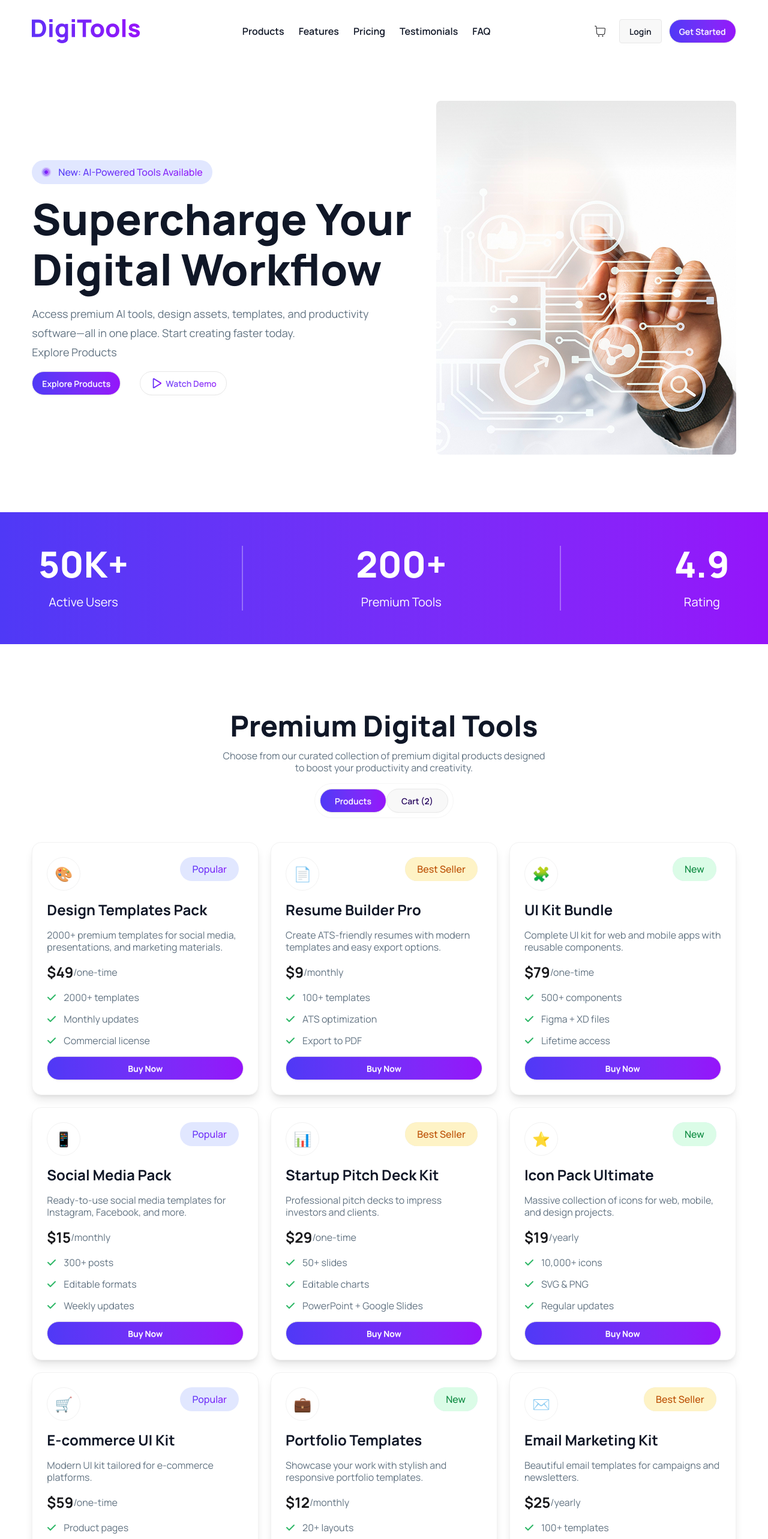
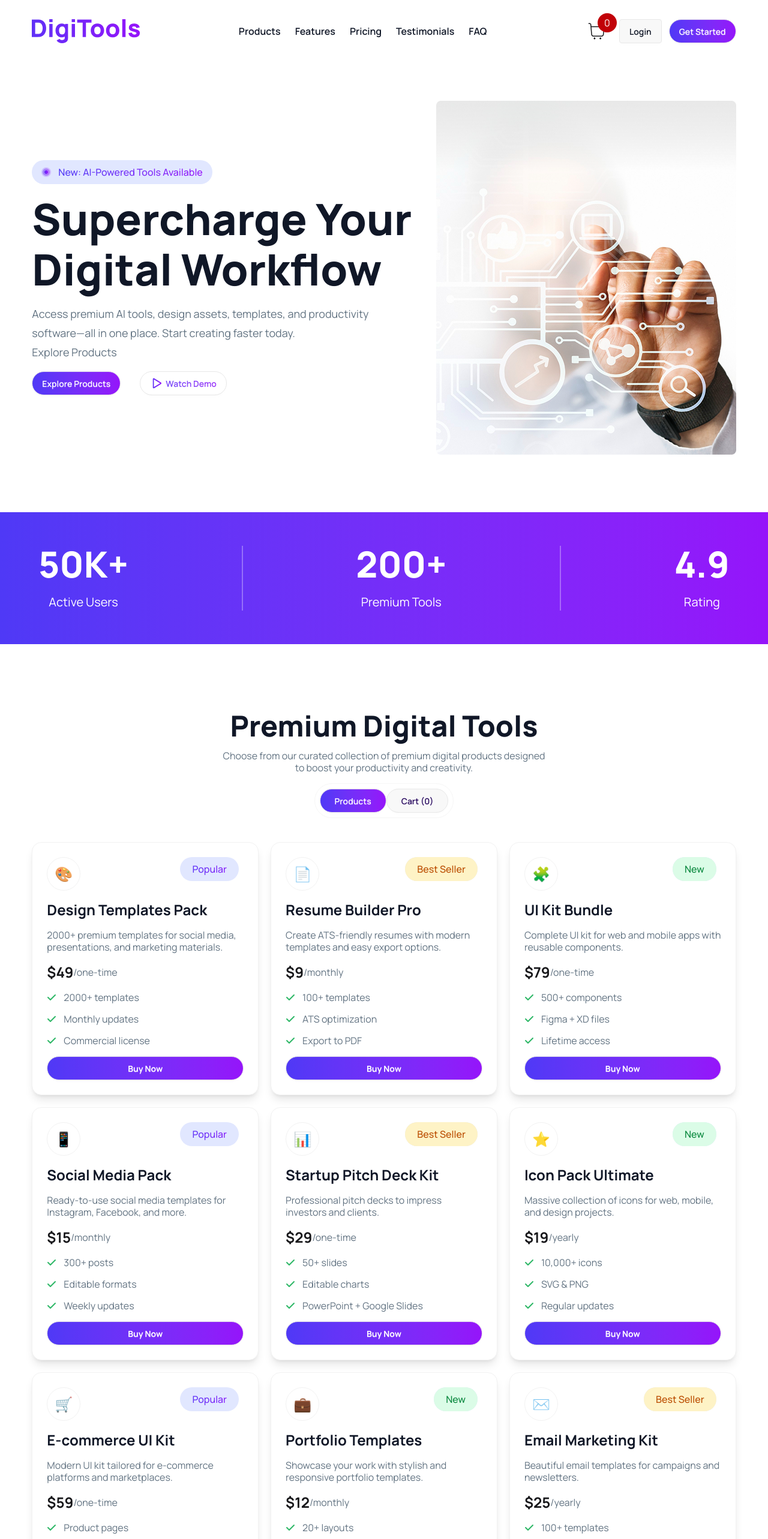
Before and after one commit to tfshorifulislam/digital-tools, a React (Vite) app: page / in a window 1280 px wide. Shown: the top 2566 px of the page at 60% size. Built offline with nearby package versions, Linux system fonts and the light colour scheme.

Commit message:
card btn dynamicly changed and  some issue fixed

```diff
--- a/public/data.json
+++ b/public/data.json
@@ -68,7 +68,7 @@
   {
     "id": 7,
     "name": "E-commerce UI Kit",
-    "description": "Modern UI kit tailored for e-commerce platforms.",
+    "description": "Modern UI kit tailored for e-commerce platforms and marketplaces.",
     "price": 59,
     "period": "one-time",
     "tag": "Popular",
--- a/src/App.jsx
+++ b/src/App.jsx
@@ -19,20 +19,20 @@ const subscriptionData = promiseJsonData()
 function App() {
 
   const [mainSectionBtnToggle, setMainSectionBtnToggle] = useState('Products')
-  console.log(mainSectionBtnToggle)
+  // console.log(mainSectionBtnToggle)
   const [selectedCards, setSelectedCards]= useState([])
-  console.log(selectedCards)
+  // console.log(selectedCards)
   return (
     <div className='max-w-480 mx-auto'>
-      <NavBar />
+      <NavBar selectedCards={selectedCards} setMainSectionBtnToggle={setMainSectionBtnToggle} />
       <Banner />
       <Stats />
-      <MainSectionHeadingAndToggleBtn mainSectionBtnToggle={mainSectionBtnToggle} setMainSectionBtnToggle ={setMainSectionBtnToggle} />
+      <MainSectionHeadingAndToggleBtn mainSectionBtnToggle={mainSectionBtnToggle} setMainSectionBtnToggle ={setMainSectionBtnToggle} selectedCards={selectedCards}/>
       {
         mainSectionBtnToggle === 'Products' && <MainSection subscriptionData={subscriptionData} selectedCards ={selectedCards} setSelectedCards ={setSelectedCards}  />
       }
       {
-        mainSectionBtnToggle === 'Cart' && <CartSection selectedCards={selectedCards} />
+        mainSectionBtnToggle === 'Cart' && <CartSection selectedCards={selectedCards} setMainSectionBtnToggle={setMainSectionBtnToggle} />
       }
     </div>
   )
--- a/src/Components/MainSection/MainSubscriptionData/MainSubscriptionData.jsx
+++ b/src/Components/MainSection/MainSubscriptionData/MainSubscriptionData.jsx
@@ -1,74 +1,14 @@
-import React, { use } from 'react';
-import { FaCheck } from "react-icons/fa6";
+import React, { use, useState } from 'react';
+import OnlyCardMap from './OnlyCardMap/OnlyCardMap';
 
-const MainSubscriptionData = ({ subscriptionData, selectedCards, setSelectedCards}) => {
+const MainSubscriptionData = ({ subscriptionData, selectedCards, setSelectedCards }) => {
     const allCards = use(subscriptionData)
 
-    const handleCardBuyBtn = (card)=>{
-        setSelectedCards([...selectedCards,card])
-    }
     return (
         <div>
             <div className='grid grid-cols-1 md:grid-cols-2 lg:grid-cols-3 2xl:grid-cols-4 w-11/12 mx-auto gap-5'>
                 {
-                    allCards.map(card => <div key={card.id}>
-
-                        <div className="bg-white border border-[#F2F2F2] shadow-lg p-6 rounded-2xl">
-
-                            {/* card badge */}
-                            <div className='relative'>
-                                <div className='bg-[#E1E7FF] rounded-full w-fit absolute right-2'>
-                                    <div className={` font-medium py-2 px-5 rounded-full
-                                            ${card.tagType === 'popular' ?
-                                            'bg-linear-to-r from-[#4F39F6] to-[#9514FA] bg-clip-text text-transparent '
-                                            : card.tagType === 'new'
-                                                ? 'text-[#0A883E] bg-[#DBFCE7] '
-                                                : card.tagType === 'best-seller'
-                                                    ? 'text-[#BB4D00] bg-[#FEF3C6]'
-                                                    : ''}`}>
-
-                                        {card.tag}
-                                    </div>
-                                </div>
-                            </div>
-                            {/* card img */}
-                            <div
-                                className='bg-white rounded-full border border-[#F2F2F2] w-14 h-14 p-3 flex justify-center items-center mb-4'>
-                                <span className='text-2xl'>{card.icon}</span>
-                            </div>
-
-                            {/* card details  */}
-                            <div>
-                                <h1
-                                    className='text-[#101727] font-bold text-xl md:text-2xl mb-4'>
-                                    {card.name}
-                                </h1>
-                                <p
-                                    className='text-[#627382] leading-5 mb-4'>
-                                    {card.description}
-                                </p>
-                                <div className='flex items-center'>
-                                    <span className='font-bold text-xl md:text-2xl'>${card.price}</span>
-                                    <span className='text-[#627382]'>/{card.period}</span>
-                                </div>
-                                <div>
-                                    <ul >
-                                        {
-                                            card.features.map((feature, i) =>
-                                                <li key={i} className='flex items-center gap-3 text-[#627382] leading-5 my-4 font-me'>
-                                                    <FaCheck className='text-[#30B868]' /> {feature}
-                                                </li>)
-                                        }
-                                    </ul>
-                                </div>
-                                <button
-                                    onClick={()=>handleCardBuyBtn(card)}
-                                    className='btn py-4 w-full rounded-full bg-linear-to-r from-[#4F39F6] to-[#9514FA] font-bold text-white'>Buy Now
-                                </button>
-                            </div>
-                        </div>
-
-                    </div>)
+                    allCards.map(card => <OnlyCardMap card={card} selectedCards={selectedCards} setSelectedCards={setSelectedCards} />)
                 }
             </div>
         </div>
--- /dev/null
+++ b/src/Components/MainSection/MainSubscriptionData/OnlyCardMap/OnlyCardMap.jsx
@@ -0,0 +1,70 @@
+import React, { useState } from 'react';
+import { FaCheck } from "react-icons/fa6";
+
+const OnlyCardMap = ({ card, selectedCards, setSelectedCards }) => {
+    const [clickedBtn, setClickedBtn] = useState(false)
+    const handleCardBuyBtn = () => {
+        setSelectedCards([...selectedCards, card])
+        setClickedBtn(true)
+    }
+    return (
+        <div>
+            <div className="bg-white border border-[#F2F2F2] shadow-lg p-6 rounded-2xl">
+
+                {/* card badge */}
+                <div className='relative'>
+                    <div className='bg-[#E1E7FF] rounded-full w-fit absolute right-2'>
+                        <div className={` font-medium py-2 px-5 rounded-full
+                                            ${card.tagType === 'popular' ?
+                                'bg-linear-to-r from-[#4F39F6] to-[#9514FA] bg-clip-text text-transparent '
+                                : card.tagType === 'new'
+                                    ? 'text-[#0A883E] bg-[#DBFCE7] '
+                                    : card.tagType === 'best-seller'
+                                        ? 'text-[#BB4D00] bg-[#FEF3C6]'
+                                        : ''}`}>
+
+                            {card.tag}
+                        </div>
+                    </div>
+                </div>
+                {/* card img */}
+                <div
+                    className='bg-white rounded-full border border-[#F2F2F2] w-14 h-14 p-3 flex justify-center items-center mb-4'>
+                    <span className='text-2xl'>{card.icon}</span>
+                </div>
+
+                {/* card details  */}
+                <div>
+                    <h1
+                        className='text-[#101727] font-bold text-xl md:text-2xl mb-4'>
+                        {card.name}
+                    </h1>
+                    <p
+                        className='text-[#627382] leading-5 mb-4'>
+                        {card.description}
+                    </p>
+                    <div className='flex items-center'>
+                        <span className='font-bold text-xl md:text-2xl'>${card.price}</span>
+                        <span className='text-[#627382]'>/{card.period}</span>
+                    </div>
+                    <div>
+                        <ul >
+                            {
+                                card.features.map((feature, i) =>
+                                    <li key={i} className='flex items-center gap-3 text-[#627382] leading-5 my-4 font-me'>
+                                        <FaCheck className='text-[#30B868]' /> {feature}
+                                    </li>)
+                            }
+                        </ul>
+                    </div>
+                    <button
+                        onClick={() => handleCardBuyBtn()}
+                        className={`btn py-4 w-full rounded-full  font-bold text-white ${clickedBtn ? 'bg-[#4f39f6]' : 'bg-linear-to-r from-[#4F39F6] to-[#9514FA]'}`}>{clickedBtn === true ? 'Added to Cart' : 'Buy Now'}
+                    </button>
+                </div>
+            </div>
+        </div>
+    );
+};
+
+export default OnlyCardMap;
--- a/src/Components/MainSectionHeadingAndToggleBtn/MainSectionHeadingAndToggleBtn.jsx
+++ b/src/Components/MainSectionHeadingAndToggleBtn/MainSectionHeadingAndToggleBtn.jsx
@@ -1,6 +1,6 @@
 import React from 'react';
 
-const MainSectionHeadingAndToggleBtn = ({mainSectionBtnToggle, setMainSectionBtnToggle}) => {
+const MainSectionHeadingAndToggleBtn = ({ mainSectionBtnToggle, setMainSectionBtnToggle, selectedCards }) => {
     return (
         <div>
             {/* main section heading */}
@@ -28,7 +28,7 @@ const MainSectionHeadingAndToggleBtn = ({mainSectionBtnToggle, setMainSectionBtn
                                     ? 'bg-linear-to-r from-[#4F39F6] to-[#9514FA] text-white duration-1000'
                                     : 'text-[#25065D]'
                                 }`}>
-                            Cart (2)
+                            Cart ({selectedCards.length})
                         </button>
 
                     </div>
--- a/src/Components/NavBar/NavBar.jsx
+++ b/src/Components/NavBar/NavBar.jsx
@@ -4,7 +4,7 @@ import NavItems from './NavItems/NavItems';
 import { CiShoppingCart } from 'react-icons/ci';
 import { IoMdMenu } from "react-icons/io";
 
-const NavBar = () => {
+const NavBar = ({ selectedCards, setMainSectionBtnToggle }) => {
     const navMenu = ['Products', 'Features', 'Pricing', 'Testimonials', 'FAQ']
     const [hamburgerMenu, setHamburgerMenu] = useState(false)
     console.log(hamburgerMenu)
@@ -24,9 +24,13 @@ const NavBar = () => {
             {/* Navbar cart icon, login, started btn and responsive menu icon */}
             <div className='flex justify-between items-center gap-3 lg:gap-5 '>
 
-                <CiShoppingCart className='text-2xl cursor-pointer' />
-
-                <IoMdMenu className='flex md:hidden text-2xl cursor-pointer' onClick={() => setHamburgerMenu(!hamburgerMenu)} />
+                <div
+                    onClick={()=>{setMainSectionBtnToggle('Cart')}}
+                    className='relative cursor-pointer'>
+                    <CiShoppingCart className='text-4xl cursor-pointer ' />
+                    <span className='bg-red-700 p-1 w-8 flex justify-center items-center rounded-full text-white absolute -top-3 right-5 lg:-right-4 animate-pulse'>{selectedCards.length}</span>
+                </div>
+                <IoMdMenu className='flex lg:hidden text-2xl cursor-pointer' onClick={() => setHamburgerMenu(!hamburgerMenu)} />
 
                 <div
                     className={`
@@ -37,13 +41,13 @@ const NavBar = () => {
                     <span
                         className={`text-[#101727] font-medium md:font-semibold ${hamburgerMenu ?
                             'flex'
-                            : 'hidden md:flex btn btn-xs sm:btn-sm md:btn-md'}`}>Login
+                            : 'hidden lg:flex btn btn-xs sm:btn-sm md:btn-md'}`}>Login
                     </span>
 
                     <span
                         className={`font-medium md:font-semibold ${hamburgerMenu ?
                             'flex text-[#101727]'
-                            : 'hidden md:flex btn btn-xs sm:btn-sm md:btn-md bg-linear-to-r from-[#4F39F6] to-[#9514FA] rounded-full px-4 py-3 text-white'}`}>Get Started
+                            : 'hidden lg:flex btn btn-xs sm:btn-sm md:btn-md bg-linear-to-r from-[#4F39F6] to-[#9514FA] rounded-full px-4 py-3 text-white'}`}>Get Started
                     </span>
 
                 </div>
--- a/src/Components/NavBar/NavItems/NavItems.jsx
+++ b/src/Components/NavBar/NavItems/NavItems.jsx
@@ -2,7 +2,7 @@ import React from 'react';
 
 const NavItems = ({navMenu}) => {
     return (
-        <div className='hidden md:flex items-center gap-3 lg:gap-6 text-[#101727] font-semibold'>
+        <div className='hidden lg:flex items-center gap-3 lg:gap-6 text-[#101727] font-semibold'>
             {
                 navMenu.map(menuItem => <div key={menuItem} >
                     <a href={menuItem}>{menuItem}</a>
```
Also changed, not shown: src/Components/CartSection/CartSection.jsx (+13 -1 lines).
